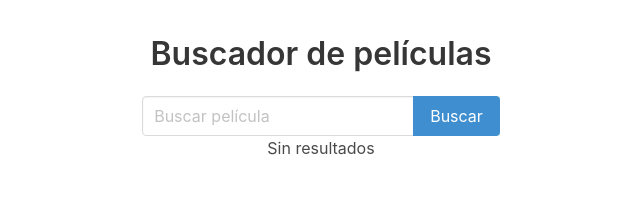
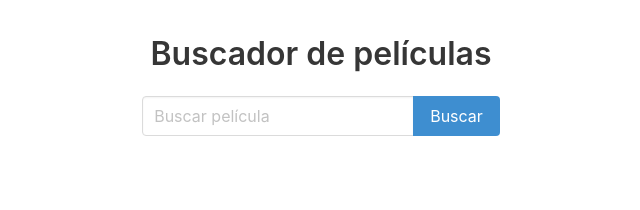
Before and after one commit to hmraul/search-movies, a React (Create React App) app: page / in a window 1280 px wide. Shown: the top 210 px of the page, without its empty margins (319-959 px from the left). Built offline with nearby package versions, Linux system fonts and the light colour scheme.

Commit message:
Fixing no results case

```diff
--- a/src/App.js
+++ b/src/App.js
@@ -8,10 +8,16 @@ import {SearchForm} from './components/SearchForm';
 import {MoviesList} from './components/MoviesList'
 
 class App extends Component {
-  state = {results: []}
+  state = {searched: false, results: []}
 
   _handleResults = (results) => {
-    this.setState({results})
+    this.setState({results, searched: true})
+  }
+
+  _handleSearch = () => {
+      return this.state.results.length === 0
+        ? <p><span role="img" aria-label="Sad">😞</span> Sin resultados</p>
+        : <MoviesList movies={this.state.results} />
   }
 
   render() {
@@ -22,9 +28,9 @@ class App extends Component {
         <SearchForm onResults={this._handleResults} />
       </div>
       {
-      this.state.results.length === 0
-        ? <p>Sin resultados</p>
-        : <MoviesList movies={this.state.results} />
+      this.state.searched === true
+        ? this._handleSearch()
+        : null
       }
     </div>
   )
--- a/src/components/SearchForm.js
+++ b/src/components/SearchForm.js
@@ -19,7 +19,7 @@ export class SearchForm extends Component {
     fetch(`http://www.omdbapi.com/?apikey=${API_KEY}&s=${inputMovie}`)
       .then(res => res.json())
       .then(results => {
-        const {Search, totalResults} = results
+        const {Search = [], totalResults = '0'} = results
         console.log({Search, totalResults})
         this.props.onResults(Search)
       })
```
